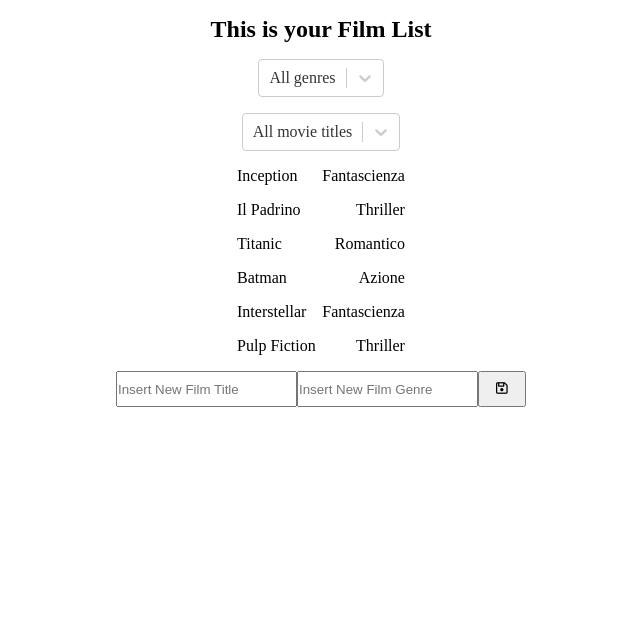
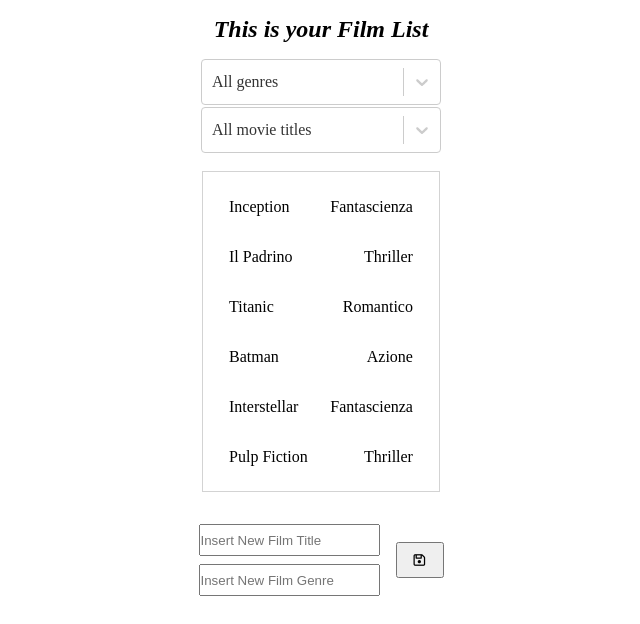
Before and after one commit to Adriano-Rotondo-dev/react-movie-filter, a React (Vite) app: page / in a window 1280 px wide. Shown: the top 624 px of the page, without its empty margins (319-959 px from the left). Built offline with nearby package versions, Linux system fonts and the light colour scheme.

Commit message:
Base css styles for film selector

```diff
--- a/src/App.jsx
+++ b/src/App.jsx
@@ -85,8 +85,8 @@
         {filteredFilms.map((film, index) => {
           return (
             <li key={index} className="flex">
-              <span>{film.title}</span>
-              <span>{film.genre}</span>
+              <span className="liObj">{film.title}</span>
+              <span className="liObj">{film.genre}</span>
             </li>
           );
         })}
@@ -94,6 +94,7 @@
       {/* al momento inserisco unicamente il genere per verificare il filtraggio */}
       {/* inserire un secondo imput per il titolo o farlo in solo imput? */}
       <form onSubmit={handleSubmit} className="form flex">
+        <div className="inputContainer flex">
           <input
             className="input"
             placeholder="Insert New Film Title"
@@ -108,6 +109,7 @@
             value={newGenre}
             onChange={(e) => setNewGenre(e.target.value)}
           />
+        </div>
         <button type="submit" className="save btn flex">
           <i class="fa-regular fa-floppy-disk"></i>
         </button>
--- a/src/index.css
+++ b/src/index.css
@@ -5,7 +5,9 @@
   padding: 0;
   box-sizing: border-box;
 }
-
+h2 {
+  font-style: italic;
+}
 .flex {
   display: flex;
 }
@@ -24,11 +26,41 @@
 }
 
 ul {
+  margin: 1rem;
   flex-direction: column;
   gap: 1rem;
+  border: 1px solid lightgray;
+  padding: 1.1rem;
 }
 
 li {
   justify-content: space-between;
   gap: 1rem;
 }
+.liObj {
+  padding: 0.5rem;
+}
+.select {
+  min-width: 15rem;
+  max-height: 2rem;
+}
+
+.form {
+  justify-content: space-between;
+  flex-direction: row;
+  align-items: center;
+  gap: 1rem;
+}
+
+.btn {
+  max-width: 1rem;
+  min-height: 1rem;
+}
+
+.inputContainer {
+  flex-direction: column;
+  gap: 0.5rem;
+}
+input {
+  min-height: 2rem;
+}
```
Lines whose indentation alone changed are shown as unchanged.
